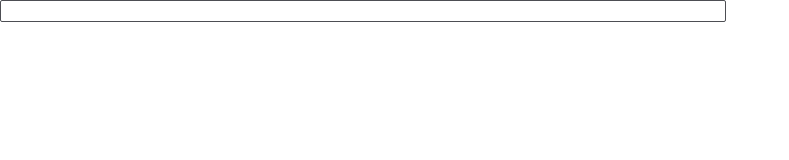
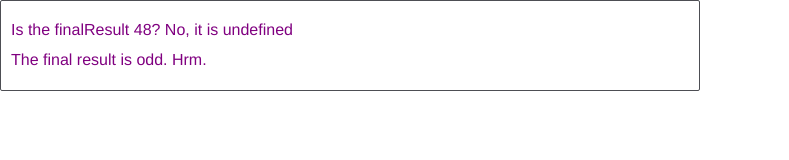
Before and after one commit to Gitthuma/math-1, a plain HTML site: page index.html in a window 1280 px wide. Shown: the whole page, without its empty margins (0-789 px from the left). Drawn offline with Linux system fonts and the light colour scheme.

Commit message:
Edited index.html

```diff
--- a/index.html
+++ b/index.html
@@ -5,7 +5,17 @@
     <meta http-equiv="X-UA-Compatible" content="IE=edge">
     <meta name="viewport" content="width=device-width, initial-scale=1.0">
     <title>Math: Task 1</title>
-    <link rel="stylesheet" href="css/style.css">
+    <style>
+        p {
+            color: purple;
+            margin: 0.5em 0;
+        }
+
+        * {
+            box-sizing: border-box;
+        }
+    </style>
+    <link rel="stylesheet" href="css/style.css" />
 </head>
 <body>
 
@@ -16,4 +26,29 @@
         </section>
 
 </body>
+
+<script>
+    let finalResult;
+
+    let evenOddResult;
+
+    // Add your code here
+
+
+
+    // Don't edit the code below here!
+
+    const section = document.querySelector('section');
+
+    let para1 = document.createElement('p');
+    let finalResultCheck = finalResult === 48 ? `Yes, well done!` : `No, it is ${finalResult}`;
+    para1.textContent = `Is the finalResult 48? ${finalResultCheck}`;
+    let para2 = document.createElement('p');
+    let evenOddResultCheck = evenOddResult === 0 ? 'The final result is even!' : 'The final result is odd. Hrm.'
+    para2.textContent = evenOddResultCheck;
+
+    section.appendChild(para1);
+    section.appendChild(para2);
+</script>
+
 </html>
```
